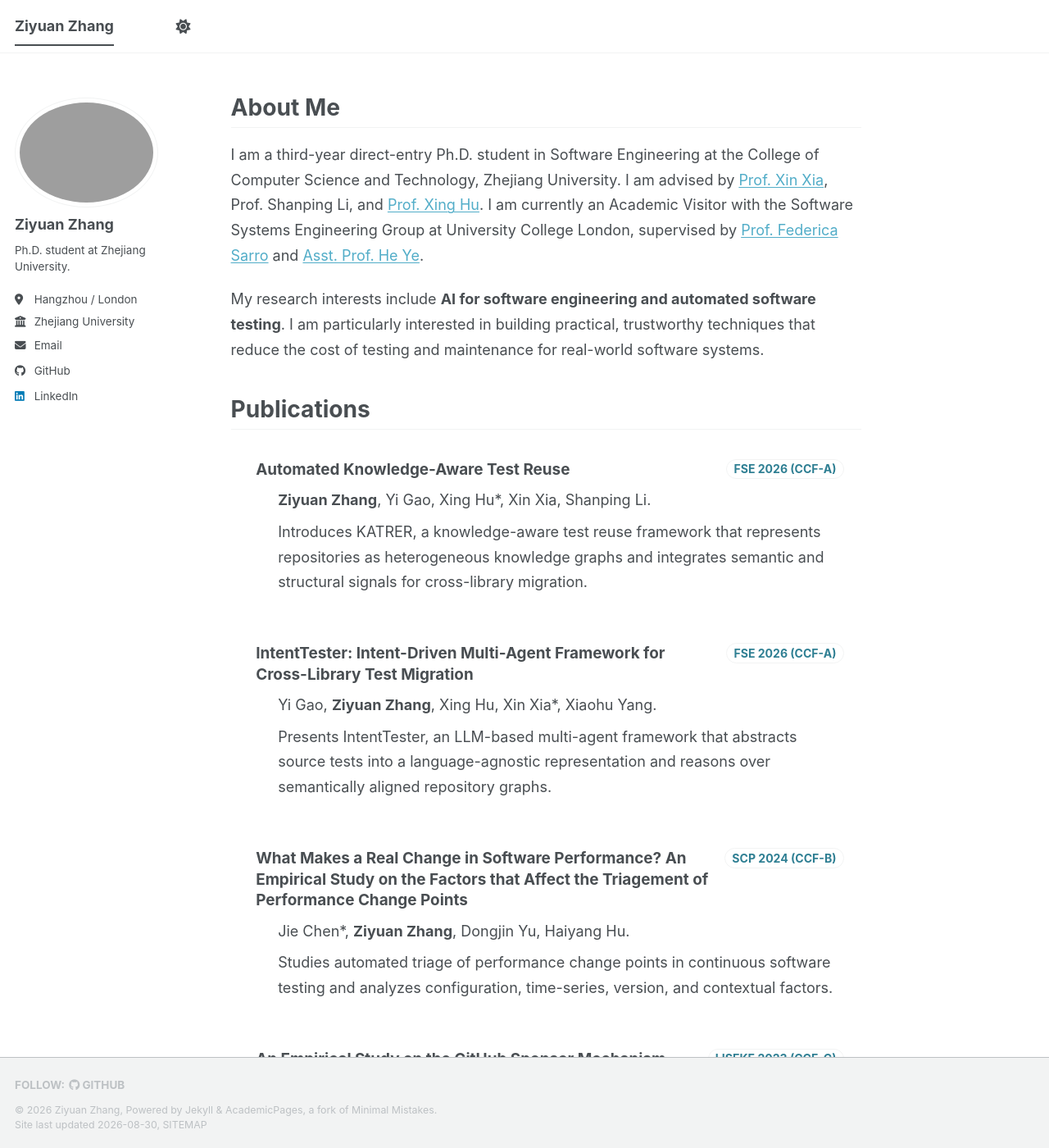
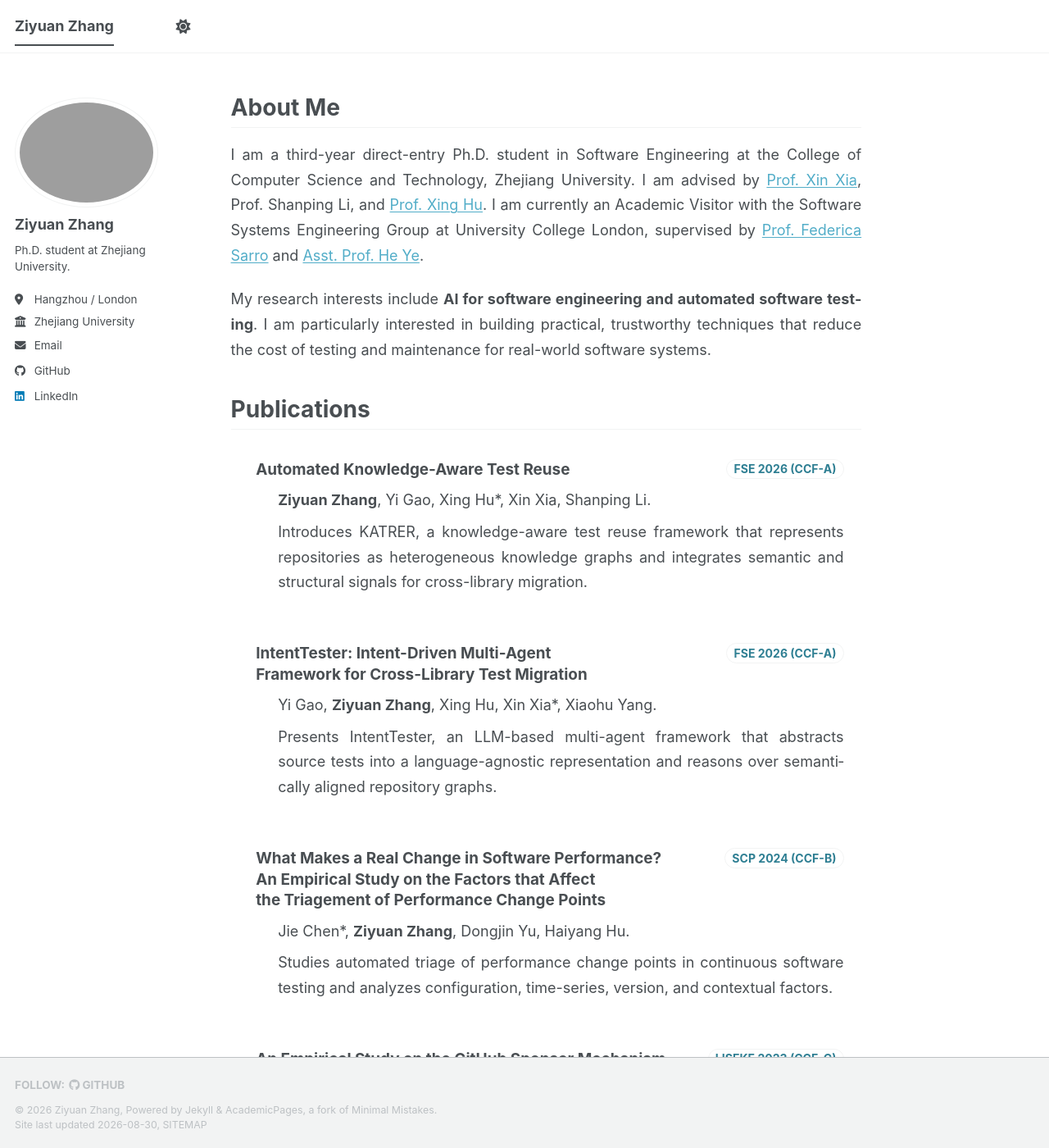
Before and after one commit to TinyyTomato/TinyyTomato.github.io, a Jekyll site: the page built from _pages/about.md, in a window 1280 px wide and 1400 px high. Shown: the whole window at 82% size. Built offline with Jekyll 4.4.1, drawn with Linux system fonts in a browser that asks for light colours; a style sheet for code colours, icons or effects is not loaded; some of the changed text lies outside the part shown.

Commit message:
Justify body text and refine education layout

```diff
--- a/_includes/head.html
+++ b/_includes/head.html
@@ -13,4 +13,4 @@
 </script>
 
 <!-- For all browsers -->
-<link rel="stylesheet" href="{{ base_path }}/assets/css/main.css?v=8">
+<link rel="stylesheet" href="{{ base_path }}/assets/css/main.css?v=9">
--- a/assets/css/main.scss
+++ b/assets/css/main.scss
@@ -41,6 +41,26 @@
 /* Personal academic homepage refinements */
 .page__content {
   line-height: 1.7;
+}
+
+.page__content p,
+.page__content li {
+  text-align: justify;
+  text-justify: inter-word;
+  hyphens: auto;
+}
+
+.page__content h1,
+.page__content h2,
+.page__content h3,
+.page__content h4,
+.publication-title-row,
+.publication-venue {
+  text-align: left;
+}
+
+.publication-title-row h3 {
+  text-wrap: balance;
 }
 
 .page__content > h1 {
```
Also changed, not shown: _pages/about.md (+5 -5 lines).
